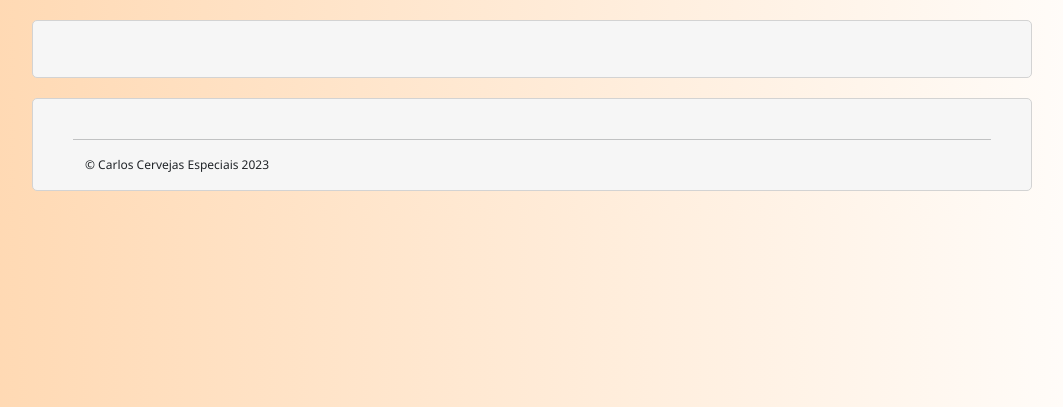
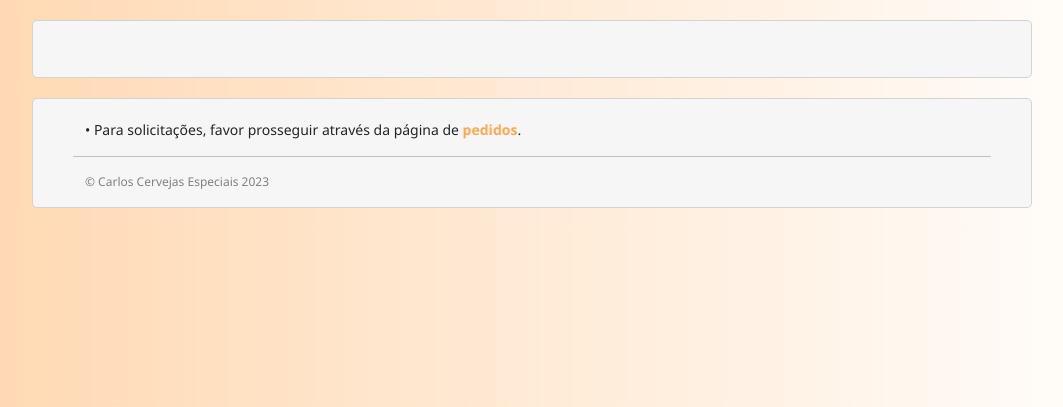
Before and after one commit to KaulyLeite/cervejas_app, a Django app: page /produtos in a window 1280 px wide. Shown: the part 72-479 px from the top of the page, without its empty margins (108-1171 px from the left). Run offline with Django 4.2, Linux system fonts and the light colour scheme; data that the repository does not hold is empty.

Commit message:
refactor: Alterando o nome do objeto correspondente ao conteúdo líquido do produto. Refatorando o estilo das demais páginas.

```diff
--- a/app/models.py
+++ b/app/models.py
@@ -11,8 +11,8 @@ class Marca(models.Model):
 
 class Produto(models.Model):
     objects = models.Manager()
-    nome = models.CharField(max_length=50)
-    quantidade = models.PositiveIntegerField()
+    nome = models.CharField(max_length=45)
+    conteudo = models.PositiveIntegerField()
     descricao = models.TextField()
     ibu = models.PositiveIntegerField()
     abv = models.FloatField()
--- a/app/static/css/styles_produtos.css
+++ b/app/static/css/styles_produtos.css
@@ -51,6 +51,10 @@
     padding: 32px 40px 24px;
 }
 
+.container.row {
+    padding: 20px 40px 0 40px;
+}
+
 .inactive {
     opacity: 90%;
 }
@@ -75,10 +79,6 @@
 
 .navbar-toggler {
     margin: auto 0 auto auto;
-}
-
-.row.container {
-    padding: 40px 40px 0 40px;
 }
 
 .whatsapp {
@@ -107,14 +107,11 @@ p {
 
 p a {
     color: var(--light-orange);
+    font-weight: bold;
     text-decoration: none;
 }
 
-p:nth-of-type(2) {
+p:nth-child(3) {
     color: var(--dark-gray);
     font-size: 12px;
 }
-
-p:last-child {
-    font-size: 12px;
-}
--- a/app/templates/main/produtos.html
+++ b/app/templates/main/produtos.html
@@ -26,7 +26,7 @@
 
                             <div class="col-md-8">
                                 <div class="card-body">
-                                    <h6 class="card-title">{{ produto.nome }} - {{ produto.quantidade }}ml</h6>
+                                    <h6 class="card-title">{{ produto.nome }} - {{ produto.conteudo }}ml</h6>
                                     <p class="card-text">&#8226; {{ produto.descricao }}</p>
                                     <p class="card-text">IBU {{ produto.ibu }} - ABV {{ produto.abv }}%</p>
                                     <h6 class="card-title">R$ {{ produto.valor }}</h6>
@@ -40,6 +40,7 @@
     </div>
 
     <div class="container row">
+        <p>&#8226; Para solicitações, favor prosseguir através da página de <a href="">pedidos</a>.</p>
         <hr>
         <p>&copy; Carlos Cervejas Especiais 2023</p>
     </div>
```
Also changed, not shown: app/static/css/styles.css (+7 -6 lines), app/static/css/styles_sobre.css (+7 -5 lines), app/migrations/0004_rename_quantidade_produto_conteudo_and_more.py (added).
